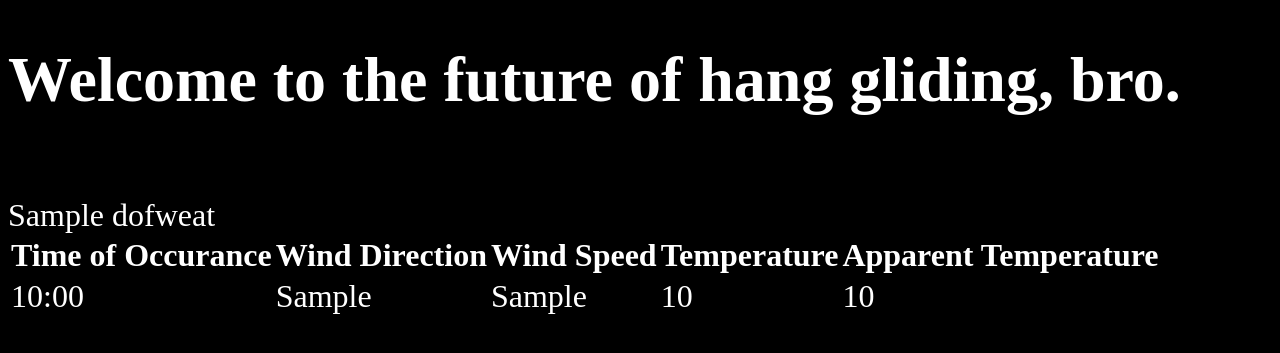
After one commit to SeanConnell/windwatchdb, a Django app: template django/windwatcher/templates/icarus/day_of_weather.html in a window 1280 px wide. The commit adds this page. Shown: the top 353 px of the page. Run offline with Django 3.2, Linux system fonts and the light colour scheme; the template is opened without the code that fills it: most values are stand-ins (such as "Sample title", 1, 10 or a date in 2020).

Commit message:
Passing objects to templates, looking up wtslices based on day. Having an issue ordering the slices right now

```diff
--- /dev/null
+++ b/django/windwatcher/templates/icarus/day_of_weather.html
@@ -0,0 +1,34 @@
+<!DOCTYPE HTML PUBLIC "-//W3C//DTD HTML 4.01//EN"
+"http://www.w3.org/TR/html4/strict.dtd">
+<html>
+<head>
+<style type="text/css">
+body {color: white; background: black;}
+div {text-align: left; font-size: 200%;}
+</style>
+</head>
+<body>
+<div>
+
+<h1>Welcome to the future of hang gliding, bro.</h1>
+<br>
+{{ dofweat }}
+<br>
+<table border="0">
+<th>Time of Occurance</th>
+<th>Wind Direction</th>
+<th>Wind Speed</th>
+<th>Temperature</th>
+<th>Apparent Temperature</th>
+{% for slice in tslice_list %}
+     <tr>
+        <td> {{ slice.start_time|date:'G:i' }} </td>
+        <td> {{ slice.wind_direction }} </td>
+        <td> {{ slice.wind_speed }} </td>
+        <td> {{ slice.temperature }} </td>
+        <td> {{ slice.apparent_temperature }} </td>
+     </tr>
+{% endfor %}
+</table>
+</body>
+</html>
--- a/django/windwatcher/templates/icarus/index.html
+++ b/django/windwatcher/templates/icarus/index.html
@@ -20,7 +20,9 @@ div {text-align: left; font-size: 200%;}
     <br>
     <table border="1">
     {% for day in weather_list %}
-        <tr><td> {{day}} </td></tr>
+        <tr>
+            <td> <a href="/day/{{day.id}}">{{day}}</a></td>
+        </tr>
     {% endfor %}
 {% endif %}
 <br>
--- a/django/windwatcher/urls.py
+++ b/django/windwatcher/urls.py
@@ -14,4 +14,8 @@ urlpatterns = patterns('',
 
     # Uncomment the next line to enable the admin:
      url(r'^admin/', include(admin.site.urls)),
+
+     url(r'^site/(.*)', 'icarus.views.site'),
+
+     url(r'^day/(.*)', 'icarus.views.weather_day'),
 )
```
Also changed, not shown: django/windwatcher/icarus/views.py (+18 -3 lines), django/windwatcher/templates/icarus/site.html (added, +24 -0 lines).
